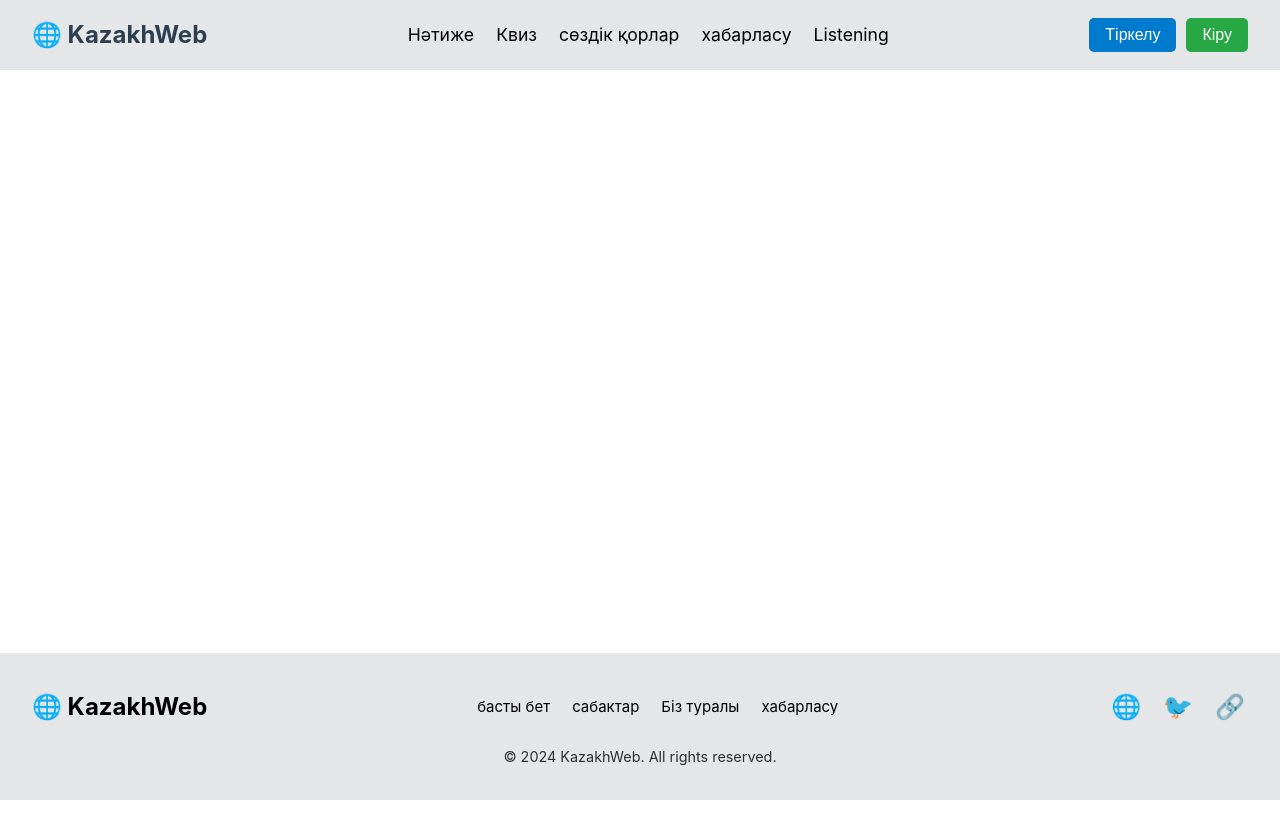
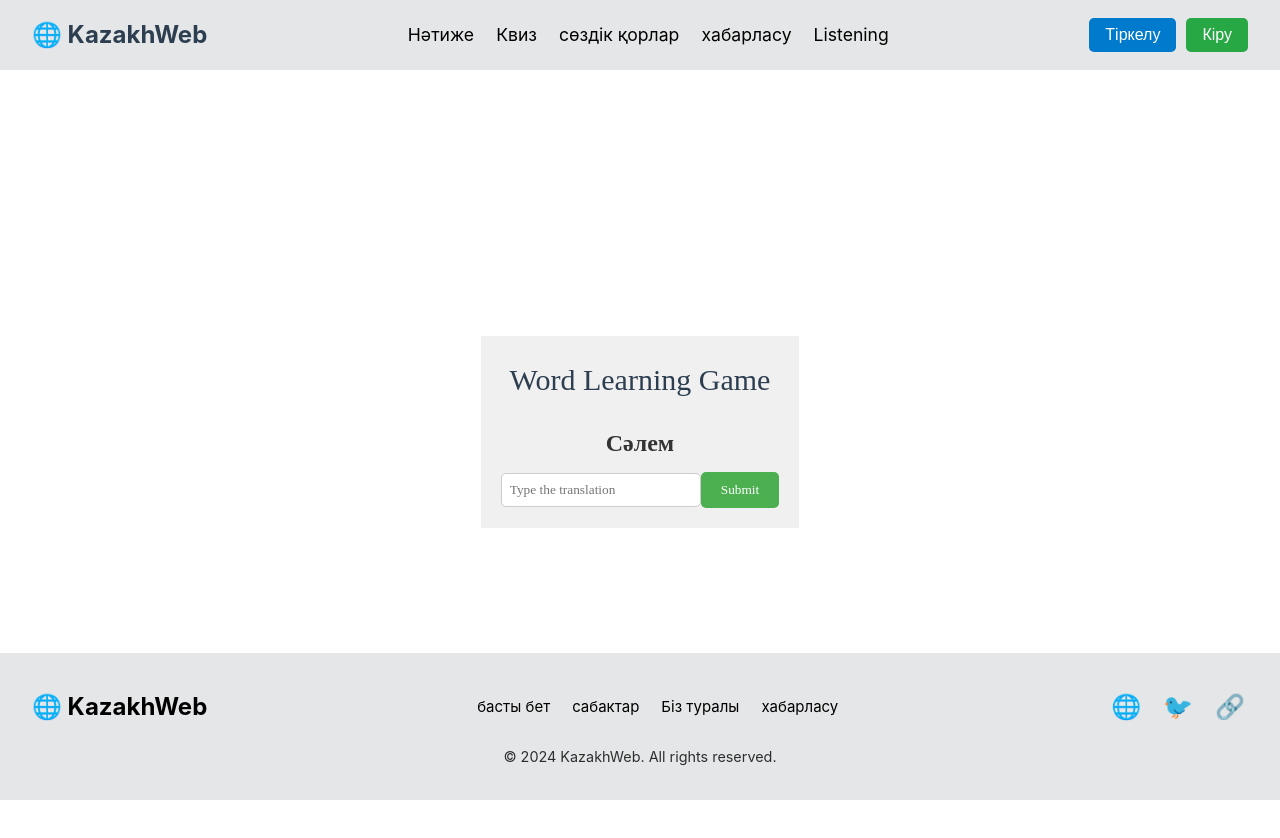
Before and after one commit to acc4abdusunkarnadir/diplom, a Vue app in the folder diplom/: page /wordgame in a window 1280 px wide. Shown: the top 838 px of the page. Built offline with nearby package versions, Linux system fonts and the light colour scheme.

Commit message:
trying to add the game but messed up then fixed everything

```diff
--- a/diplom/src/components/Listening.vue
+++ b/diplom/src/components/Listening.vue
@@ -4,7 +4,11 @@
     <div v-if="currentQuestion" class="question-section">
       <audio :src="currentQuestion.audio" controls></audio>
       <div class="options">
-        <label v-for="(option, index) in currentQuestion.options" :key="index" class="option-label">
+        <label
+          v-for="(option, index) in currentQuestion.options"
+          :key="index"
+          class="option-label"
+        >
           <input type="radio" :value="option" v-model="userAnswer" />
           {{ option }}
         </label>
@@ -23,9 +27,9 @@ export default {
     return {
       questions: [
         {
-          audio: 'path/to/audio1.mp3',
-          options: ['Option 1', 'Option 2', 'Option 3'],
-          correctAnswer: 'Option 1',
+          audio: "path/to/audio1.mp3",
+          options: ["Option 1", "Option 2", "Option 3"],
+          correctAnswer: "Option 1",
         },
         // Add more questions as needed
       ],
@@ -79,7 +83,7 @@ export default {
 .submit-button {
   margin-top: 15px;
   padding: 10px 20px;
-  background-color: #4CAF50;
+  background-color: #4caf50;
   color: white;
   border: none;
   border-radius: 5px;
--- a/diplom/src/components/QuizResult.vue
+++ b/diplom/src/components/QuizResult.vue
@@ -10,9 +10,7 @@
             <p>ұпай</p>
           </div>
           <div class="words">
-            <span class="big"
-              >{{ correctAnswers.length }}/{{ totalWords }}</span
-            >
+            <span class="big">{{ correctAnswers.length }}/{{ totalWords }}</span>
             <p>Correct Words</p>
           </div>
         </div>
@@ -22,10 +20,7 @@
 
     <div class="words-section">
       <div class="words-card">
-        <h3 class="word-title">
-          Incorrect Answers
-          <span class="badge red">{{ wrongAnswers.length }}</span>
-        </h3>
+        <h3 class="word-title">Incorrect Answers <span class="badge red">{{ wrongAnswers.length }}</span></h3>
         <table class="word-table">
           <thead>
             <tr>
@@ -53,28 +48,15 @@ export default {
     return {
       wrongAnswers: JSON.parse(localStorage.getItem("wrongAnswers")) || [],
       correctAnswers: JSON.parse(localStorage.getItem("correctAnswers")) || [],
-      totalWords: 0, // Initialize totalWords to 0
-      score:
-        0 +
-        (JSON.parse(localStorage.getItem("correctAnswers"))?.length || 0) * 10,
+      totalWords: JSON.parse(localStorage.getItem("words"))?.length || 0,
+      score: 0 + (JSON.parse(localStorage.getItem("correctAnswers"))?.length || 0) * 10
     };
   },
-  created() {
-    this.fetchTotalWords();
-  },
   methods: {
-    fetchTotalWords() {
-      fetch("http://localhost:3000/api/words")
-        .then((response) => response.json())
-        .then((data) => {
-          this.totalWords = data.length; // Set totalWords based on fetched data
-        })
-        .catch((error) => console.error("Error fetching words:", error));
-    },
     retryQuiz() {
       this.$router.push("/quiz"); // Restart quiz
-    },
-  },
+    }
+  }
 };
 </script>
 
@@ -155,8 +137,7 @@ button {
   margin-top: 10px;
 }
 
-.word-table th,
-.word-table td {
+.word-table th, .word-table td {
   border: 1px solid #ddd;
   padding: 8px;
   text-align: center;
--- a/diplom/src/components/WebHeader.vue
+++ b/diplom/src/components/WebHeader.vue
@@ -1,3 +1,30 @@
+<template>
+  <header class="header">
+    <div class="logo">🌐 KazakhWeb</div>
+    <nav class="nav">
+      <ul>
+        <li v-for="link in links" :key="link.path">
+          <router-link :to="link.path">{{ link.name }}</router-link>
+        </li>
+      </ul>
+    </nav>
+    <div class="header-right-part">
+      <template v-if="isAuthenticated">
+        <div class="user-info">
+          <span class="username">👤 {{ username }}</span>
+          <button class="btn logout" @click="logout">Шығу</button>
+        </div>
+      </template>
+      <template v-else>
+        <button class="btn login" @click="router.push('/signin')">
+          Тіркелу
+        </button>
+        <button class="btn signup" @click="router.push('/signup')">Кіру</button>
+      </template>
+    </div>
+  </header>
+</template>
+
 <script setup>
 import { ref, watchEffect } from "vue";
 import { useRouter } from "vue-router";
@@ -31,31 +58,6 @@ const links = ref([
   { name: "Listening", path: "/listening" },
 ]);
 </script>
-
-<template>
-  <header class="header">
-    <div class="logo">🌐 KazakhWeb</div>
-    <nav class="nav">
-      <ul>
-        <li v-for="link in links" :key="link.path">
-          <router-link :to="link.path">{{ link.name }}</router-link>
-        </li>
-      </ul>
-    </nav>
-    <div class="header-right-part">
-      <template v-if="isAuthenticated">
-        <div class="user-info">
-          <span class="username">👤 {{ username }}</span>
-          <button class="btn logout" @click="logout">Шығу</button>
-        </div>
-      </template>
-      <template v-else>
-        <button class="btn login" @click="router.push('/signin')">Тіркелу</button>
-        <button class="btn signup" @click="router.push('/signup')">Кіру</button>
-      </template>
-    </div>
-  </header>
-</template>
 
 <style scoped>
 /* Header Styling */
--- /dev/null
+++ b/diplom/src/components/WordGame.vue
@@ -0,0 +1,107 @@
+<template>
+  <div class="game-container">
+    <h1>Word Learning Game</h1>
+    <div v-if="currentWordIndex < words.length" class="game-section">
+      <p class="word-display">{{ words[currentWordIndex].kazakh }}</p>
+      <input v-model="userInput" placeholder="Type the translation" class="word-input" />
+      <button @click="checkWord" class="submit-button">Submit</button>
+    </div>
+    <div v-else class="game-over">
+      <h2>Game Over!</h2>
+      <p>Your Score: {{ score }}</p>
+      <button @click="restartGame" class="restart-button">Play Again</button>
+    </div>
+  </div>
+</template>
+
+<script>
+export default {
+  data() {
+    return {
+      words: [
+        { kazakh: 'Сәлем', english: 'Hello' },
+        { kazakh: 'Кітап', english: 'Book' },
+        // Add more words as needed
+      ],
+      currentWordIndex: 0,
+      userInput: '',
+      score: 0,
+    };
+  },
+  methods: {
+    checkWord() {
+      const currentWord = this.words[this.currentWordIndex];
+      if (this.userInput.trim().toLowerCase() === currentWord.english.toLowerCase()) {
+        this.score += 10;
+      }
+      this.userInput = '';
+      this.currentWordIndex++;
+    },
+    restartGame() {
+      this.currentWordIndex = 0;
+      this.score = 0;
+    },
+  },
+};
+</script>
+
+<style scoped>
+.game-container {
+  text-align: center;
+  padding: 20px;
+  background-color: #f0f0f0;
+  font-family: 'Press Start 2P', cursive; /* Use a pixelated font */
+}
+
+.game-section {
+  margin-top: 20px;
+}
+
+.word-display {
+  font-size: 24px;
+  font-weight: bold;
+  color: #333;
+}
+
+.word-input {
+  margin-top: 10px;
+  padding: 8px;
+  border: 1px solid #ccc;
+  border-radius: 5px;
+  width: 200px;
+  font-family: 'Press Start 2P', cursive; /* Use a pixelated font */
+}
+
+.submit-button {
+  margin-top: 10px;
+  padding: 10px 20px;
+  background-color: #4CAF50;
+  color: white;
+  border: none;
+  border-radius: 5px;
+  cursor: pointer;
+  font-family: 'Press Start 2P', cursive; /* Use a pixelated font */
+}
+
+.submit-button:hover {
+  background-color: #388E3C;
+}
+
+.game-over {
+  margin-top: 20px;
+}
+
+.restart-button {
+  padding: 10px 20px;
+  background-color: #007ACC;
+  color: white;
+  border: none;
+  border-radius: 5px;
+  cursor: pointer;
+  font-family: 'Press Start 2P', cursive; /* Use a pixelated font */
+}
+
+.restart-button:hover {
+  background-color: #005F99;
+}
+</style>
--- a/diplom/src/router/index.js
+++ b/diplom/src/router/index.js
@@ -5,7 +5,7 @@ import MainContent from '@/components/QuizResult.vue';
 import SignIn from '@/components/SignIn.vue';
 import SignUp from '@/components/SignUp.vue';
 import Listening from '../components/Listening.vue';
-
+import WordGame from '@/components/WordGame.vue'; // Import the WordGame component
 
 const router = createRouter({
   history: createWebHistory(import.meta.env.BASE_URL),
@@ -48,6 +48,11 @@ const router = createRouter({
       name: 'signup',
       component: SignUp,
     },
+    {
+      path: '/wordgame',
+      name: 'WordGame',
+      component: WordGame,
+    },
   ],
 });
 
```
Also changed, not shown: diplom/src/components/Flashcards.vue (added, +24 -0 lines), diplom/src/components/ProgressBar.vue (added, +30 -0 lines).
